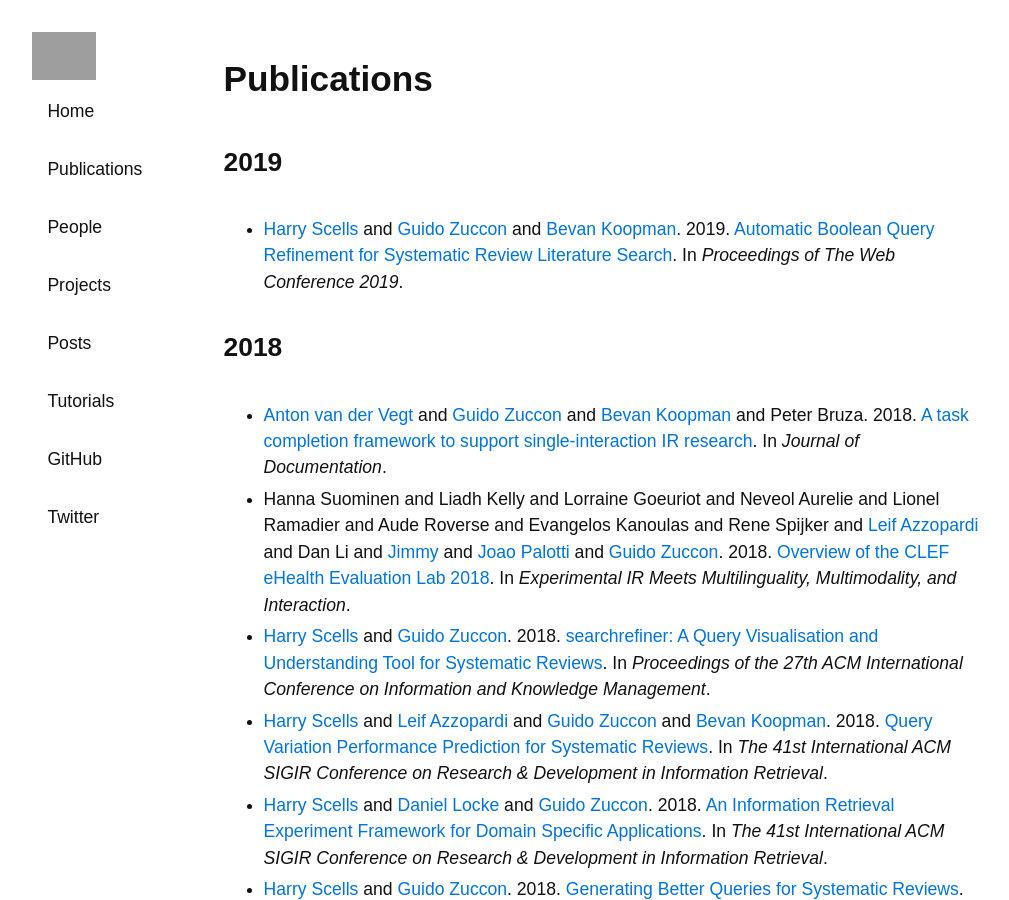
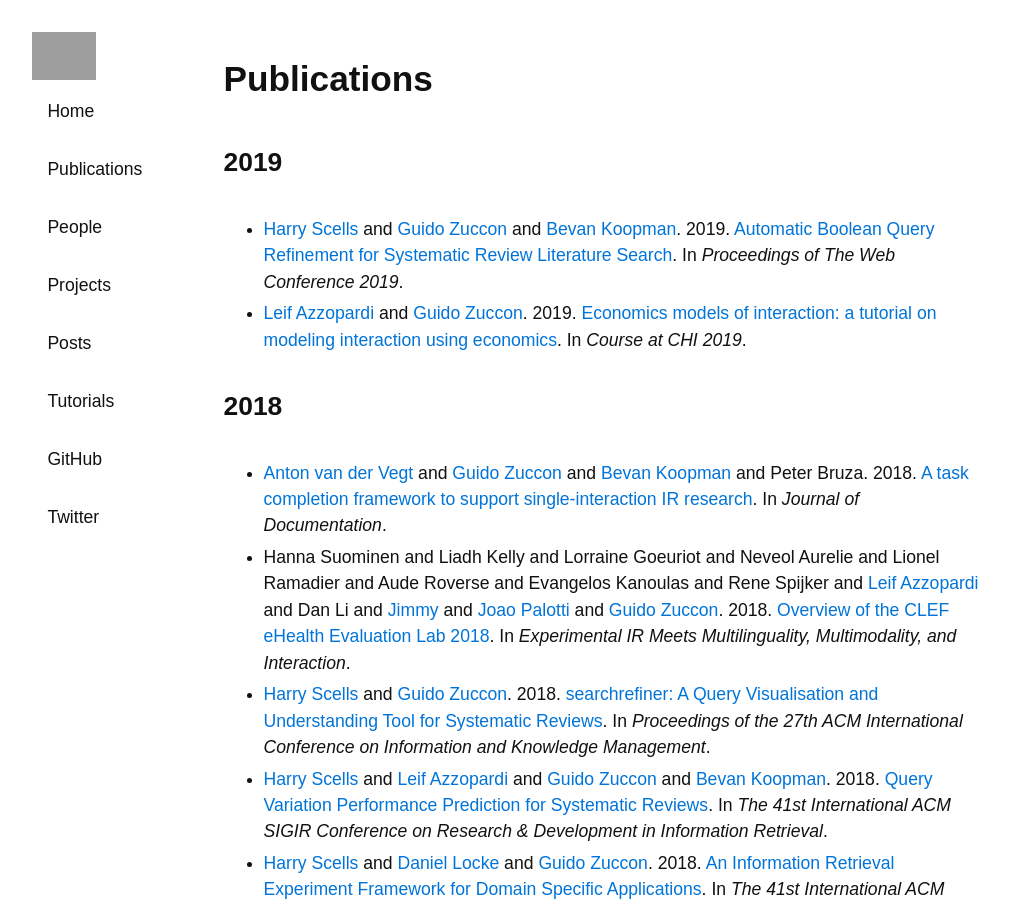
Before and after one commit to ielab/ielab.github.io, a Jekyll site: the page built from publications.md, in a window 1280 px wide and 900 px high. Shown: the whole window, without its empty margins (139-1148 px from the left). Built offline with Jekyll 4.4.1, drawn with Linux system fonts in a browser that asks for light colours; our own code applies the rules of GitHub Pages for plain Markdown files; grey boxes are pictures that could not be loaded.

Commit message:
Updated chi tutorial

```diff
--- /dev/null
+++ b/_publications/azzopardi-2019-chi-course.md
@@ -0,0 +1,7 @@
+---
+authors: [leif-azzopardi, guido-zuccon]
+title: "Economics models of interaction: a tutorial on modeling interaction using economics"
+venue: Course at CHI 2019
+year: 2019
+pdf: /publications/pdfs/c19-building-economic-models-at-chi2019.pdf
+---
```
Also changed, not shown: _tutorials/economic-hci.md (+2 -1 lines), 1 other file.
